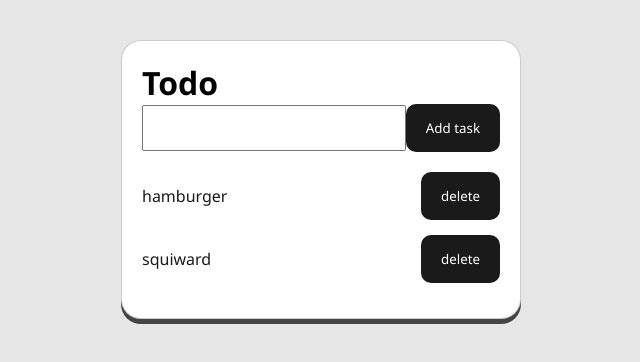
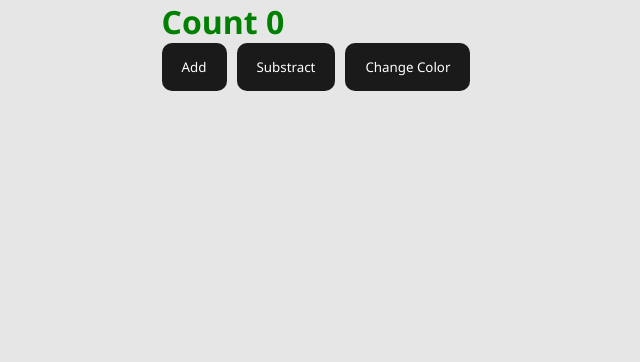
Before and after one commit to Jerryhubgit/Learn-React, a React (Vite) app: page / in a window 1280 px wide. Shown: the top 362 px of the page, without its empty margins (319-959 px from the left). Built offline with nearby package versions, Linux system fonts and the light colour scheme.

Commit message:
useEffect

```diff
--- a/src/App.jsx
+++ b/src/App.jsx
@@ -1,11 +1,12 @@
 import MyComponent from './MyComponent.jsx'
-
+import Effect from './useEffect.jsx'
 
 function App(){
 
     return (
         <>
-            <MyComponent />
+            {/* <MyComponent />  */}
+            <Effect />
         </>
     )
 }
--- a/src/index.css
+++ b/src/index.css
@@ -54,3 +54,7 @@ button{
 .todo p{
   color: hsl(0, 0%, 10%);
 }
+
+.effect button{
+  margin-right: 10px;
+}
--- /dev/null
+++ b/src/useEffect.jsx
@@ -0,0 +1,35 @@
+import { useState, useEffect } from 'react'
+
+
+function Effect (){
+    const [num, setNum] = useState(0)
+    const [colors, setColor] = useState('green')
+
+
+
+    useEffect(() => {
+        document.querySelector('h1').style.color = colors
+        document.title = `Counter ${num}`
+    }, [colors])
+    const add = () => {
+        setNum(n => ++n)
+    }
+    const substract = () => {
+        setNum(n => --n)
+    }
+    const changeColor = () => {
+        let newColor = colors === 'green' ? 'red' : 'green'
+        setColor(newColor)
+    }
+
+    return(
+        <div className='effect'>
+            <h1>Count {num}</h1>
+            <button onClick={add}>Add</button>
+            <button onClick={substract}>Substract</button>
+            <button onClick={changeColor}>Change Color</button>
+        </div>
+    )
+}
+
+export default Effect
```
